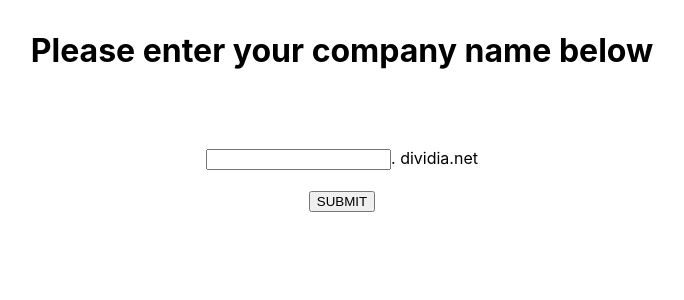
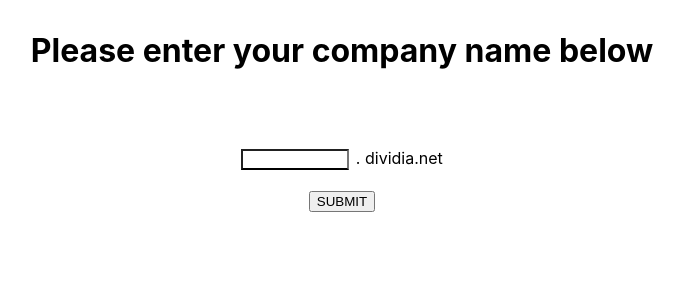
Before and after one commit to daSmith1105/isite, a React (Create React App) app: page / in a window 1280 px wide. Shown: the top 300 px of the page, without its empty margins (298-982 px from the left). Built offline with nearby package versions, Linux system fonts and the light colour scheme.

Commit message:
few styling changes

```diff
--- a/src/App.css
+++ b/src/App.css
@@ -11,6 +11,12 @@
 
 .t-align-center {
   text-align: center;
+}
+
+.site-input {
+  border-bottom: 2px solid black;
+  margin-right: .5em;
+  width: 100px;
 }
 
 /* Dashboard Styling */
--- a/src/components/login.js
+++ b/src/components/login.js
@@ -1,4 +1,5 @@
 import React from 'react';
+import '../App.css';
 
 const Login = props => {
 
@@ -13,6 +14,7 @@
                 <input onChange={ props.handleChange }
                        value={ props.site.value }
                        name="site"
+                       className="site-input"
                        required />
                 <span>. dividia.net</span>
                 <br />
```
